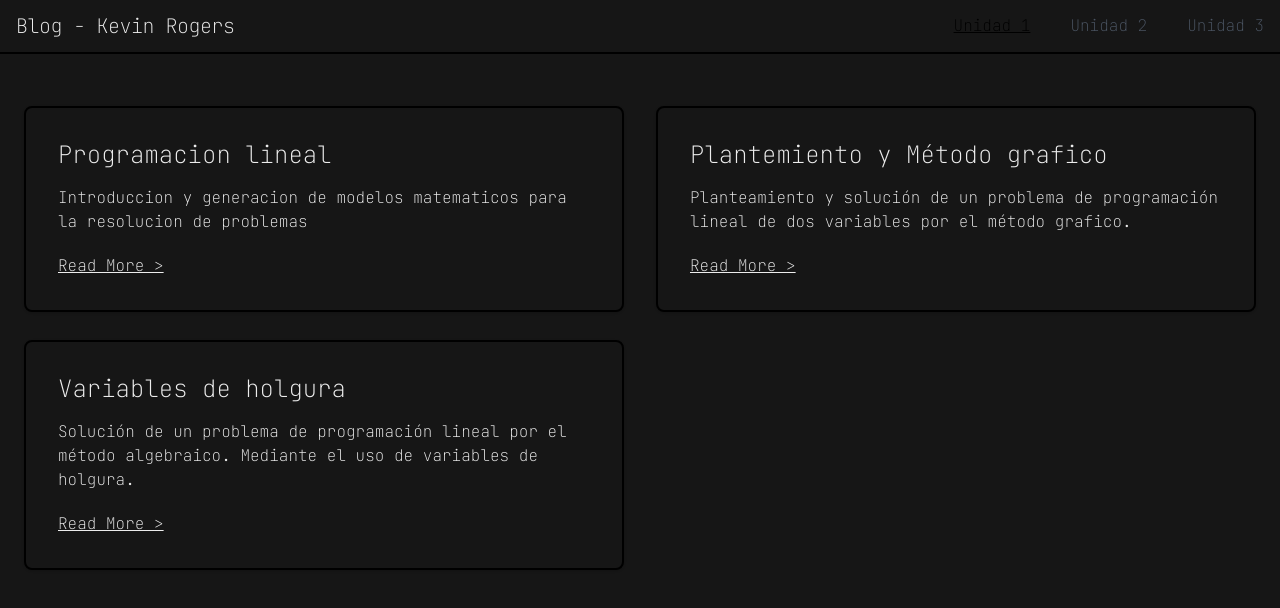
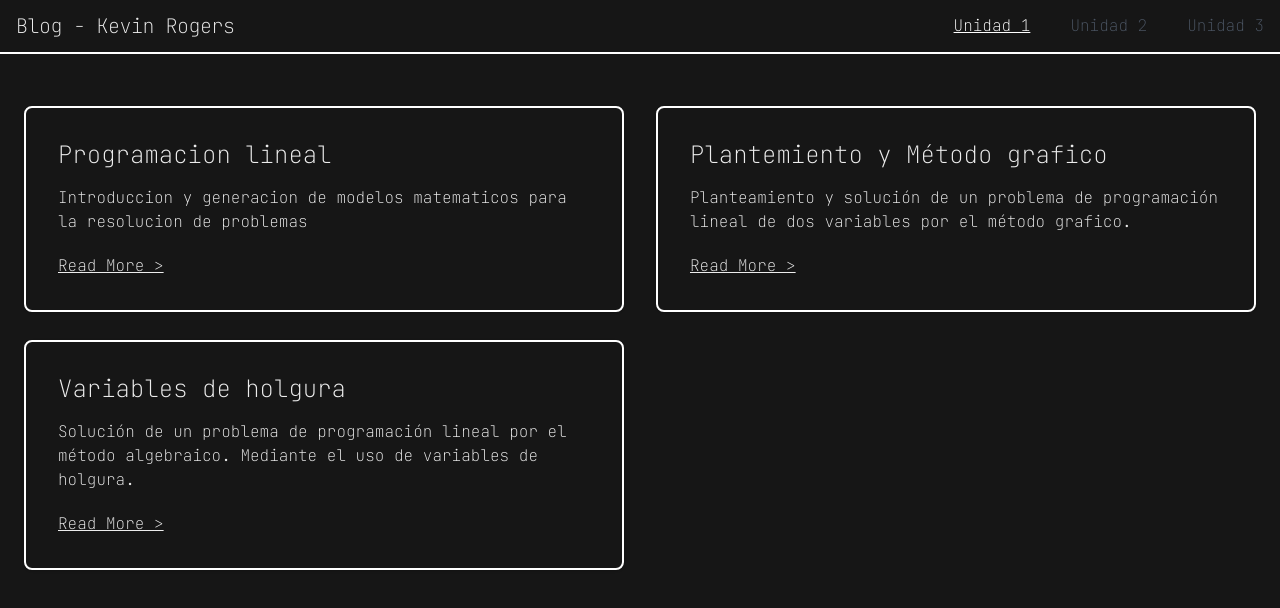
Before and after one commit to KORC-hub/portafolio_io, a Next.js app: page /unit1 in a window 1280 px wide. Shown: the top 608 px of the page. Built offline with nearby package versions, Linux system fonts and the light colour scheme.

Commit message:
modify style for dark theme

```diff
--- a/src/app/layout.tsx
+++ b/src/app/layout.tsx
@@ -26,7 +26,7 @@ export default function RootLayout({
     return (
         <html lang="es" className={`${JetBrains.className}`}>
             <body>
-                <nav className="py-3 px-4 flex items-center justify-between mb-10 border-b-2 border-black dark:border-white">
+                <nav className="py-3 px-4 flex items-center justify-between mb-10 border-b-2 border-white">
                     <Link className="text-xl tracking-tight" href="/">
                         Blog - Kevin Rogers
                     </Link>
@@ -38,10 +38,8 @@ export default function RootLayout({
                             return (
                                 <Link
                                     className={`"font-medium ${
-                                        isActive
-                                            ? "text-black dark:text-white underline"
-                                            : "text-gray-600"
-                                    } dark:hover:text-white hover:text-black transition duration-150 ease-in-out" `}
+                                        isActive ? "text-white underline" : "text-gray-600"
+                                    } hover:text-white transition duration-150 ease-in-out" `}
                                     href={link.href}
                                     key={link.name}
                                 >
--- a/src/components/TopicCard.tsx
+++ b/src/components/TopicCard.tsx
@@ -9,7 +9,7 @@ type Props = {
 export default function TopicCard({ title, explain, link }: Props) {
     return (
         <div className="flex flex-col justify-center">
-            <div className="flex flex-col h-full shadow justify-between rounded-lg pb-8 p-6 xl:p-8 mt-3 border-2 border-black dark:border-white">
+            <div className="flex flex-col h-full shadow justify-between rounded-lg pb-8 p-6 xl:p-8 mt-3 border-2 border-white">
                 <div>
                     <h4 className=" text-2xl leading-tight">{title}</h4>
                     <div className="my-4">
```
